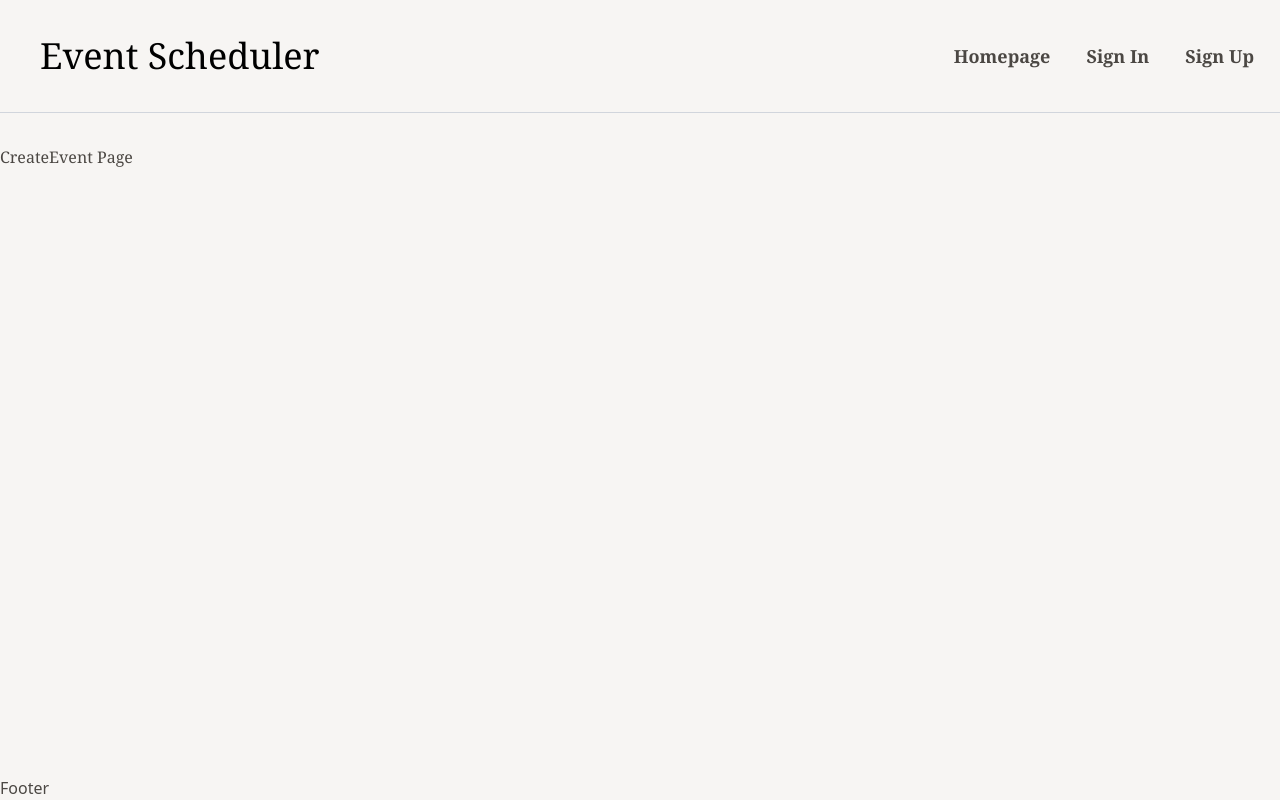
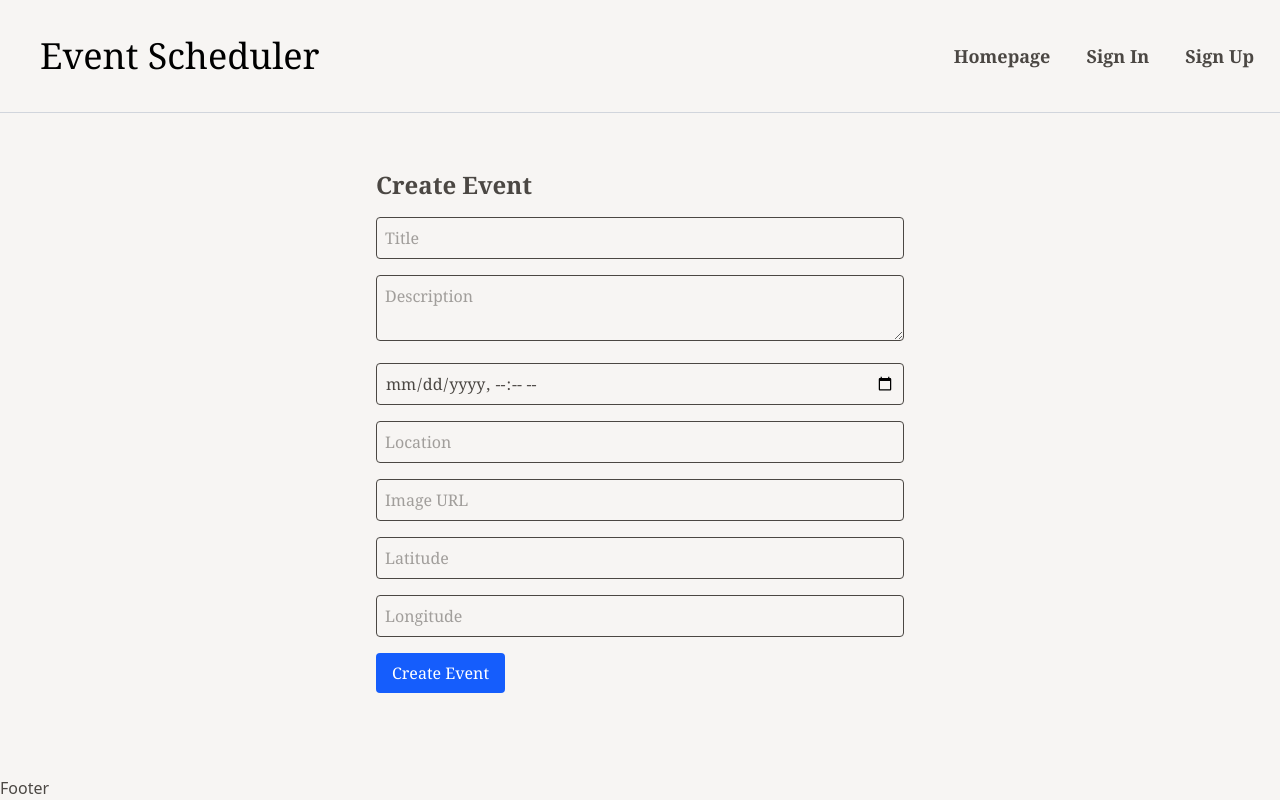
Before and after one commit to ifoca/wbs-events-scheduler, a React (Vite) app: page /create in a window 1280 px wide. Built offline with nearby package versions, Linux system fonts and the light colour scheme; a web font is replaced by a local one.

Commit message:
Add Create Event form UI and POST functionality

```diff
--- a/src/pages/CreateEvent.jsx
+++ b/src/pages/CreateEvent.jsx
@@ -1,7 +1,121 @@
+import { useState } from "react";
+import { useNavigate } from "react-router-dom";
+
 function CreateEvent() {
-  // we should check the local storage for the presence of a token
-  // if this does not exist, redirect the user to the homepage
-  return <div>CreateEvent Page</div>;
+  const navigate = useNavigate();
+
+  const [form, setForm] = useState({
+    title: "",
+    description: "",
+    date: "",
+    location: "",
+    imageUrl: "",
+    latitude: "",
+    longitude: ""
+  });
+
+  function handleChange(e) {
+    setForm({
+      ...form,
+      [e.target.name]: e.target.value
+    });
+  }
+
+  async function handleSubmit(e) {
+    e.preventDefault();
+
+    const token = localStorage.getItem("access_token");
+
+    try {
+      const res = await fetch("http://localhost:3001/api/events", {
+        method: "POST",
+        headers: {
+          "Content-Type": "application/json",
+          Authorization: `Bearer ${token}`,
+        },
+        body: JSON.stringify(form),
+      });
+
+      if (!res.ok) throw new Error("Failed to create event");
+
+      alert("Event created!");
+      navigate("/");
+    } catch (err) {
+      console.error(err);
+      alert("Error creating event");
+    }
+  }
+
+  return (
+    <div className="max-w-xl mx-auto p-6">
+      <h1 className="text-2xl font-bold mb-4">Create Event</h1>
+
+      <form onSubmit={handleSubmit} className="space-y-4">
+        <input
+          name="title"
+          value={form.title}
+          onChange={handleChange}
+          placeholder="Title"
+          className="w-full border p-2 rounded"
+        />
+
+        <textarea
+          name="description"
+          value={form.description}
+          onChange={handleChange}
+          placeholder="Description"
+          className="w-full border p-2 rounded"
+        />
+
+        <input
+          type="datetime-local"
+          name="date"
+          value={form.date}
+          onChange={handleChange}
+          className="w-full border p-2 rounded"
+        />
+
+        <input
+          name="location"
+          value={form.location}
+          onChange={handleChange}
+          placeholder="Location"
+          className="w-full border p-2 rounded"
+        />
+
+        <input
+          name="imageUrl"
+          value={form.imageUrl}
+          onChange={handleChange}
+          placeholder="Image URL"
+          className="w-full border p-2 rounded"
+        />
+
+        <input
+          name="latitude"
+          value={form.latitude}
+          onChange={handleChange}
+          placeholder="Latitude"
+          className="w-full border p-2 rounded"
+        />
+
+        <input
+          name="longitude"
+          value={form.longitude}
+          onChange={handleChange}
+          placeholder="Longitude"
+          className="w-full border p-2 rounded"
+        />
+
+        <button
+          type="submit"
+          className="bg-blue-600 text-white py-2 px-4 rounded"
+        >
+          Create Event
+        </button>
+      </form>
+    </div>
+  );
 }
 
 export default CreateEvent;
```
